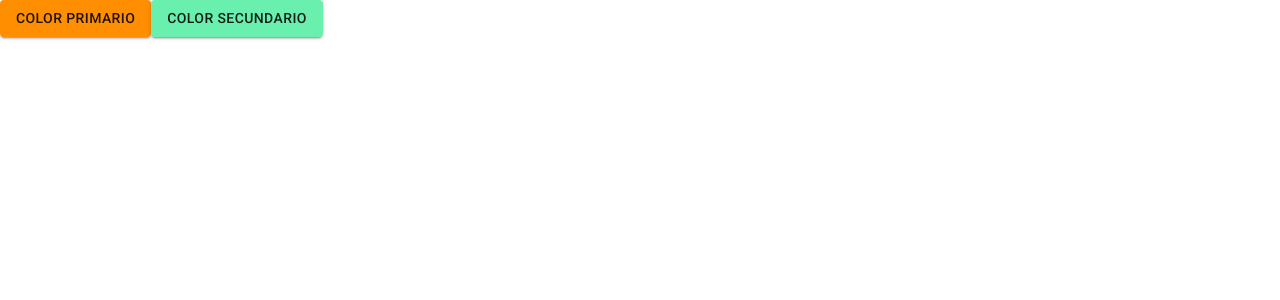
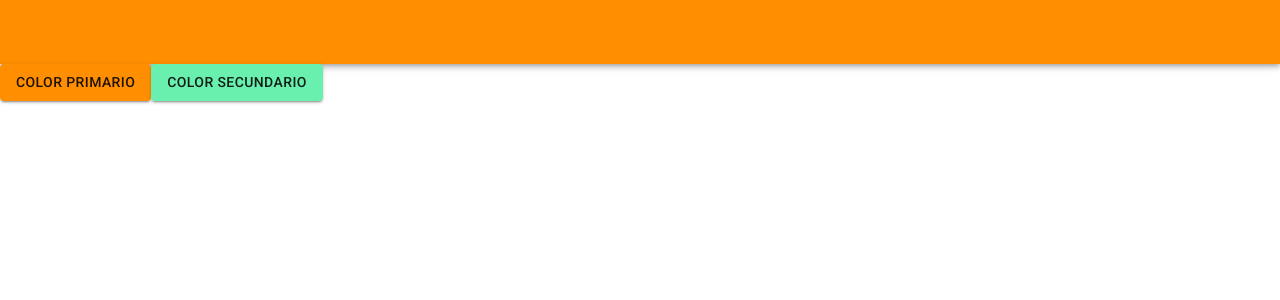
Before and after one commit to alexis9139/proyecto-app, a React (Create React App) app: page / in a window 1280 px wide. Shown: the top 300 px of the page. Built offline with nearby package versions, Linux system fonts and the light colour scheme.

Commit message:
instalacion react-dom-router, AppNavBar, Router

```diff
--- a/package.json
+++ b/package.json
@@ -10,6 +10,7 @@
     "@testing-library/user-event": "^7.2.1",
     "react": "^16.13.1",
     "react-dom": "^16.13.1",
+    "react-router-dom": "^5.2.0",
     "react-scripts": "3.4.1"
   },
   "scripts": {
--- a/src/App.js
+++ b/src/App.js
@@ -1,5 +1,8 @@
 import React, { Component } from 'react';
 import './App.css';
+import Grid from '@material-ui/core/Grid'
+import AppNavBar from './componentes/layout/AppNavBar';
+import { BrowserRouter as Router, Switch, Route } from 'react-router-dom';
 import ListaInmueble from './componentes/vistas/ListaInmuebles';
 import MuiThemeProvider from '@material-ui/core/styles/MuiThemeProvider';
 import theme from './theme/theme';
@@ -8,9 +11,16 @@
   render() {
     return (
       <div>
-        <MuiThemeProvider theme={theme}>
-          <ListaInmueble />
-        </MuiThemeProvider>
+        <Router>
+          <MuiThemeProvider theme={theme}>
+            <AppNavBar />
+            <Grid container>
+              <Switch>
+                <Route path="/" exact component={ListaInmueble}></Route>
+              </Switch>
+            </Grid>
+          </MuiThemeProvider>
+        </Router>
       </div>
     )
   }
--- /dev/null
+++ b/src/componentes/layout/AppNavBar.js
@@ -0,0 +1,17 @@
+import React, { Component } from 'react';
+import AppBar from '@material-ui/core/AppBar';
+import ToolBar from '@material-ui/core/Toolbar'
+export class AppNavBar extends Component {
+    render() {
+        return (
+            <div>
+                {/* este componente sera global */}
+                <AppBar position="static">
+                    <ToolBar></ToolBar>
+                </AppBar>
+            </div>
+        )
+    }
+}
+
+export default AppNavBar
```
Also changed, not shown: 1 other file (tests, documents, lock files or other folders).
